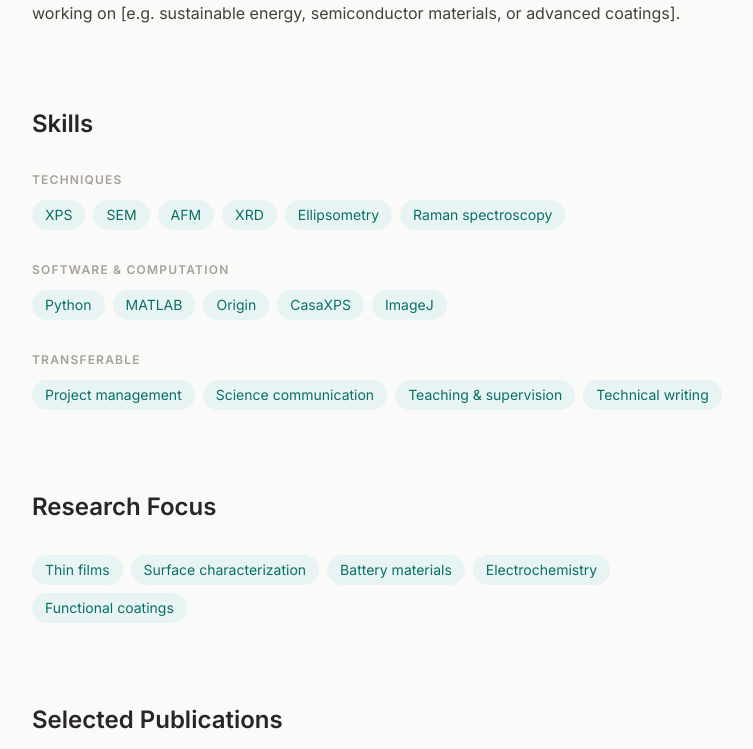
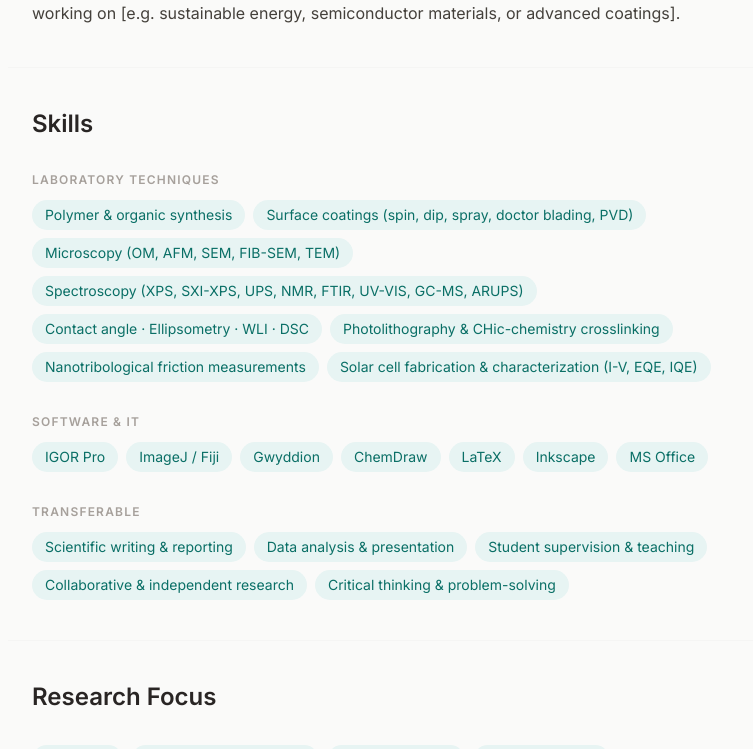
Before and after one commit to sanamrajak/sanamrajak.github.io, a Next.js app: page / in a window 1280 px wide. Shown: the part 579-1328 px from the top of the page, without its empty margins (248-1001 px from the left). Built offline with nearby package versions, Linux system fonts and the light colour scheme.

Commit message:
Add skills

```diff
--- a/data/skills.ts
+++ b/data/skills.ts
@@ -5,27 +5,38 @@ export type SkillGroup = {
 
 export const skills: SkillGroup[] = [
   {
-    group: "Techniques",
+    group: "Laboratory Techniques",
     items: [
-      "XPS",
-      "SEM",
-      "AFM",
-      "XRD",
-      "Ellipsometry",
-      "Raman spectroscopy",
+      "Polymer & organic synthesis",
+      "Surface coatings (spin, dip, spray, doctor blading, PVD)",
+      "Microscopy (OM, AFM, SEM, FIB-SEM, TEM)",
+      "Spectroscopy (XPS, SXI-XPS, UPS, NMR, FTIR, UV-VIS, GC-MS, ARUPS)",
+      "Contact angle · Ellipsometry · WLI · DSC",
+      "Photolithography & CHic-chemistry crosslinking",
+      "Nanotribological friction measurements",
+      "Solar cell fabrication & characterization (I-V, EQE, IQE)",
     ],
   },
   {
-    group: "Software & Computation",
-    items: ["Python", "MATLAB", "Origin", "CasaXPS", "ImageJ"],
+    group: "Software & IT",
+    items: [
+      "IGOR Pro",
+      "ImageJ / Fiji",
+      "Gwyddion",
+      "ChemDraw",
+      "LaTeX",
+      "Inkscape",
+      "MS Office",
+    ],
   },
   {
     group: "Transferable",
     items: [
-      "Project management",
-      "Science communication",
-      "Teaching & supervision",
-      "Technical writing",
+      "Scientific writing & reporting",
+      "Data analysis & presentation",
+      "Student supervision & teaching",
+      "Collaborative & independent research",
+      "Critical thinking & problem-solving",
     ],
   },
 ];
```
